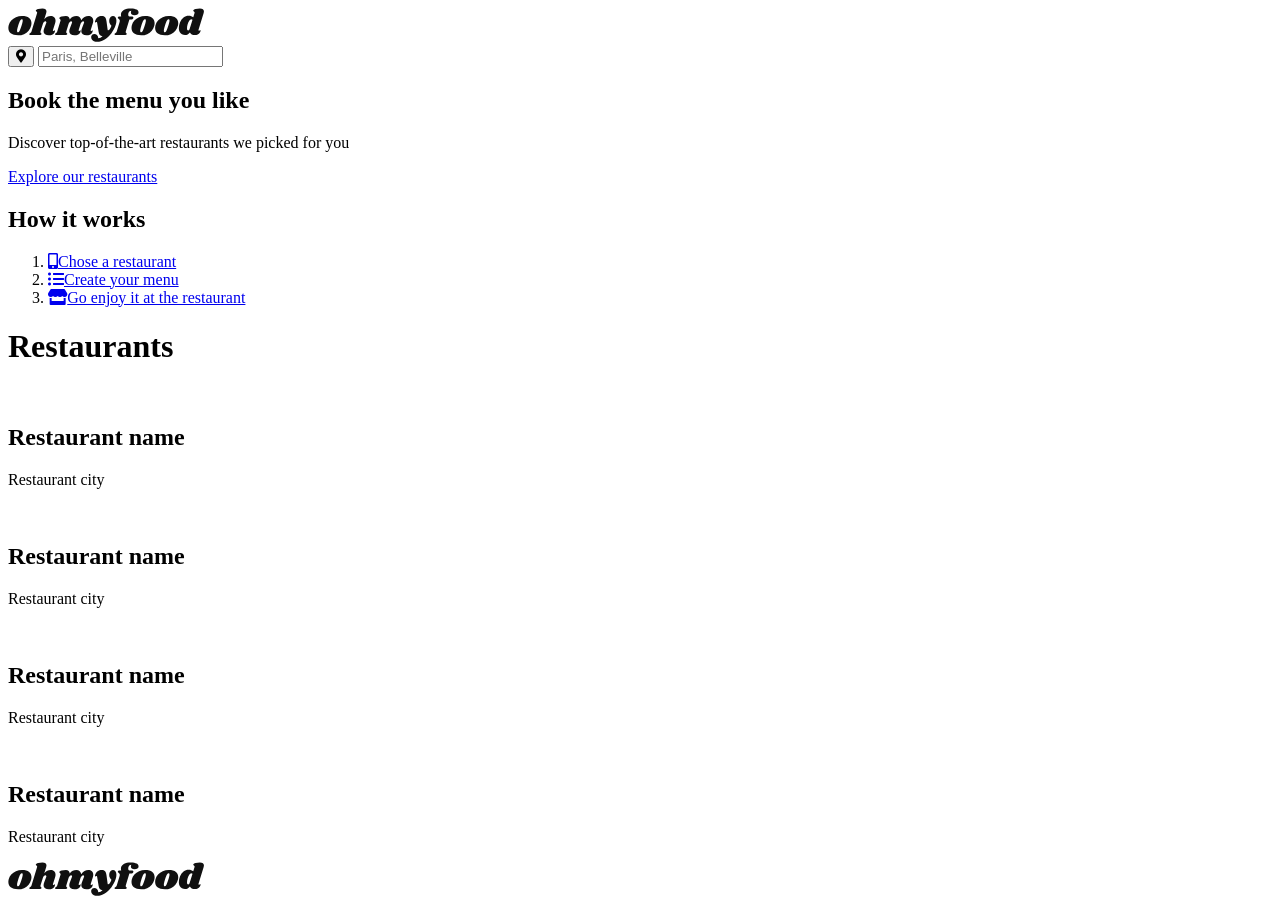
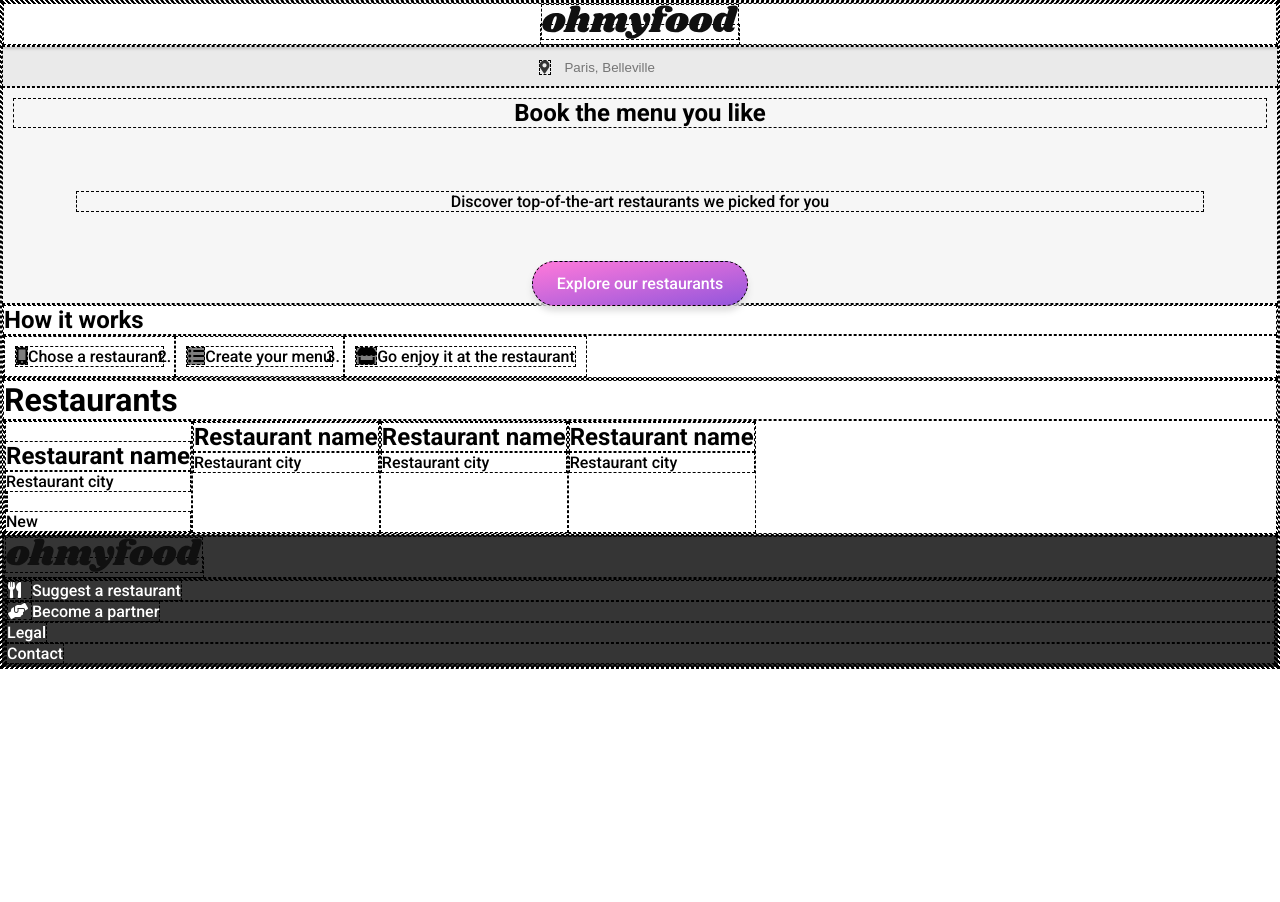
Before and after one commit to Ednaroc/P3, a website: page index.html in a window 1280 px wide. Shown: the top 902 px of the page. After the commit the page ends 800 px from the top, so only its background shows below. Drawn offline with Linux system fonts and the light colour scheme; a web font is replaced by a local one.

Commit message:
general commit

```diff
--- a/index.html
+++ b/index.html
@@ -17,14 +17,15 @@
         <header class="header">
             <div class="header__logo"><a href="#"><img src="public/images/logo/ohmyfood@2x.svg" alt="Logo"></a></div>
         </header>
-        <form class="search-form" action="#">
-            <button class="b-map" type="submit"><i class="fas fa-map-marker-alt"></i></button>
-            <input type="text" placeholder="Paris, Belleville" name="Search">
+        <form class="search" action="#">
+            <button class="search__btn" type="submit"><i class="fas fa-map-marker-alt"></i></button>
+            <input type="text" placeholder="Paris, Belleville" name="search">
         </form>
         <section class="intro">
             <h1 class="intro__heading">Book the menu you like</h1>
             <p class="intro__byline">Discover top-of-the-art restaurants we picked for you</p>
             <a class="intro__nav" href="#C1">Explore our restaurants</a>
+            <!-- <button class="intro__btn" onclick="location.href='/contact.html'">Explore our restaurants</button> -->
         </section>
         <section class="steps">
             <h1 class="steps__heading">How it works</h1>
@@ -38,36 +39,41 @@
             <h1 id="container__heading">Restaurants</h1>
             <div class="resto-grid">
                 <section class="resto-prev">
-                    <div class="resto-prev__image"><img></div>
+                    <a href="menu-1.html">
+                        <!-- <div class="resto-prev__image"><img src="public/images/restaurants/jay-wennington-N_Y88TWmGwA-unsplash.jpg" alt=""></div> -->
+                        <h1 class="resto-prev__heading">Restaurant name</h1>
+                        <p class="resto-prev__byline">Restaurant city</p>
+                    </a>
+                    <i class="resto-prev__save-icon"></i>
+                    <div class="resto-prev__new">New</div>
+                </section>
+                <section class="resto-prev">
+                    <!-- <div class="resto-prev__image"><img src="public/images/restaurants/stil-u2Lp8tXIcjw-unsplash.jpg" alt=""></div> -->
                     <h1 class="resto-prev__heading">Restaurant name</h1>
                     <p class="resto-prev__byline">Restaurant city</p>
                 </section>
                 <section class="resto-prev">
-                    <div class="resto-prev__image"><img></div>
+                    <!-- <div class="resto-prev__image"><img src="public/images/restaurants/toa-heftiba-DQKerTsQwi0-unsplash.jpg" alt=""></div> -->
                     <h1 class="resto-prev__heading">Restaurant name</h1>
                     <p class="resto-prev__byline">Restaurant city</p>
                 </section>
                 <section class="resto-prev">
-                    <div class="resto-prev__image"><img></div>
-                    <h1 class="resto-prev__heading">Restaurant name</h1>
-                    <p class="resto-prev__byline">Restaurant city</p>
-                </section>
-                <section class="resto-prev">
-                    <div class="resto-prev__image"><img></div>
+                    <!-- <div class="resto-prev__image"><img src="public/images/restaurants/louis-hansel-shotsoflouis-qNBGVyOCY8Q-unsplash.jpg" alt=""></div> -->
                     <h1 class="resto-prev__heading">Restaurant name</h1>
                     <p class="resto-prev__byline">Restaurant city</p>
                 </section>
             </div>
         </main>
         <footer class="footer">
-            <div class="footer__logo"><a href="#"><img src="images/logo/ohmyfood@2x.svg" alt="Logo"></a></div>
+            <div class="footer__logo"><a href="#"><img src="public/images/logo/ohmyfood@2x.svg" alt="Logo"></a></div>
             <nav class="footer__nav">
                 <ul>
-                    <li><a href="#">Suggest a restaurant</a></li>
-                    <li><a href="#">Become a partner</a></li>
+                    <li><a href="#"><i class="fas fa-utensils"></i>Suggest a restaurant</a></li>
+                    <li><a href="#"><i class="fas fa-hands-helping"></i>Become a partner</a></li>
                     <li><a href="#">Legal</a></li>
-                    <li><a href="#">Contact</a></li>
+                    <li><a href="mailto:contact@ohmyfood.com">Contact</a></li>
                 </ul>
             </nav>
         </footer>
     </body>
+</html>
--- /dev/null
+++ b/sass/base/_base.scss
@@ -0,0 +1,15 @@
+*, *::before, *::after {
+    margin: 0;
+    padding: 0;
+    box-sizing: inherit;
+}
+
+html {
+    // 10px div by def of 16px???
+    // font-size: 62.5%;
+}
+
+body {
+    box-sizing: border-box;
+    scroll-behavior: smooth;
+}
--- /dev/null
+++ b/sass/base/_typography.scss
@@ -0,0 +1,7 @@
+body {
+    font-family: 'Shrikhand', cursive;
+    font-family: 'Roboto', sans-serif;
+    // font-size: 2rem;
+    // font-weight: 100;
+    // line-height: 1.7;
+}
--- a/sass/main.scss
+++ b/sass/main.scss
@@ -1,55 +1,100 @@
-/* ------------- BODY ------------------------ */
+@import "./utils/variables";
+
+@import "./base/base";
+@import "./base/typography";
+
+/* ------------- to delete ------------------------ */
 * {
-    margin: 0;
-    padding: 0;
     /*word-wrap: break-word;*/
-    font-family: 'Shrikhand', cursive;
-    font-family: 'Roboto', sans-serif;
-
-    /* border: 1px dashed black; */
-}
-html {
-    box-sizing: border-box;
-    scroll-behavior: smooth;
-}
-*, *:before, *:after {
-    box-sizing: inherit;
+    border: 1px dashed black;
 }
 * > a {
     text-decoration: none;
     color: black;
 }
 
-.logo {
+// _header.scss
+.header {
     text-align: center;
 }
-.search-form {
+
+// _form.scss
+.search {
     text-align: center;
-    background-color: #eaeaea;
+    background-color: $color-form;
+    padding: 10px;
+    box-shadow: inset 0 5px 3px -3px darken($color-form,15%);
+    & input {
+        border: none;
+        background-color: $color-form;
         color: #353535;
+        &:focus {
+            outline: none;
         }
-.intro-text {
+    }
+    & button {
+        border: none;
+        color: #353535;
+        margin-right: 10px;
+    }
+}
+
+// _homepage.scss
+.intro {
     text-align: center;
-    background-color: #f6f6f6;
+    background-color: $color-bckgrd;
+    padding: 10px;
+    &__byline {
+        margin: 5%;
     }
-.intro-text p {
-    text-align: center;
-    /* width: 90%; */
-    margin: 0 5%;
-}
-.intro-text a {
+    &__nav {
         border-radius: 50px;
         padding: 12px 24px;
         color: white;
-    background-image: linear-gradient(to bottom right, #ff79da, #9356dc);
+        background-image: linear-gradient(170deg, $color-2, $color-1);
+        filter: drop-shadow(0 5px 3px darken($color-bckgrd,10%));
+        // opacity??
+        &:hover {
+            background-image: linear-gradient(170deg, lighten($color-2, 10%), lighten($color-1, 10%));
+            filter: drop-shadow(0 5px 3px darken($color-bckgrd,20%));
         }
-.intro-steps .i {
+    }
+}
+
+
+.steps i {
     background-color: #7e7e7e;
 }
-.intro-steps a:hover {
+.steps a:hover {
     background-color: #f5edff;
 }
-footer {
+.steps ol {
+    display: flex;
+}
+.steps li {
+    padding: 10px;
+}
+
+
+
+.resto-grid {
+    display: flex;
+}
+
+.resto-prev {
+
+}
+
+// _footer.scss
+.footer {
     background-color: #353535;
+    & * {
         color: white;
     }
+    & img {
+        fill: white;
+    }
+    & i {
+        width: 25px;
+    }
+}
--- /dev/null
+++ b/sass/utils/_variables.scss
@@ -0,0 +1,7 @@
+$color-1: #9356dc;
+$color-2: #ff79da;
+$color-3: #99e2d0;
+$color-bckgrd: #f6f6f6;
+$color-footer: #353535;
+$color-form: #eaeaea;
+$color-3-1: #028867;
```
Also changed, not shown: package.json (added, +19 -0 lines), public/css/style.css, 2 other files. Lines whose indentation alone changed are shown as unchanged.
